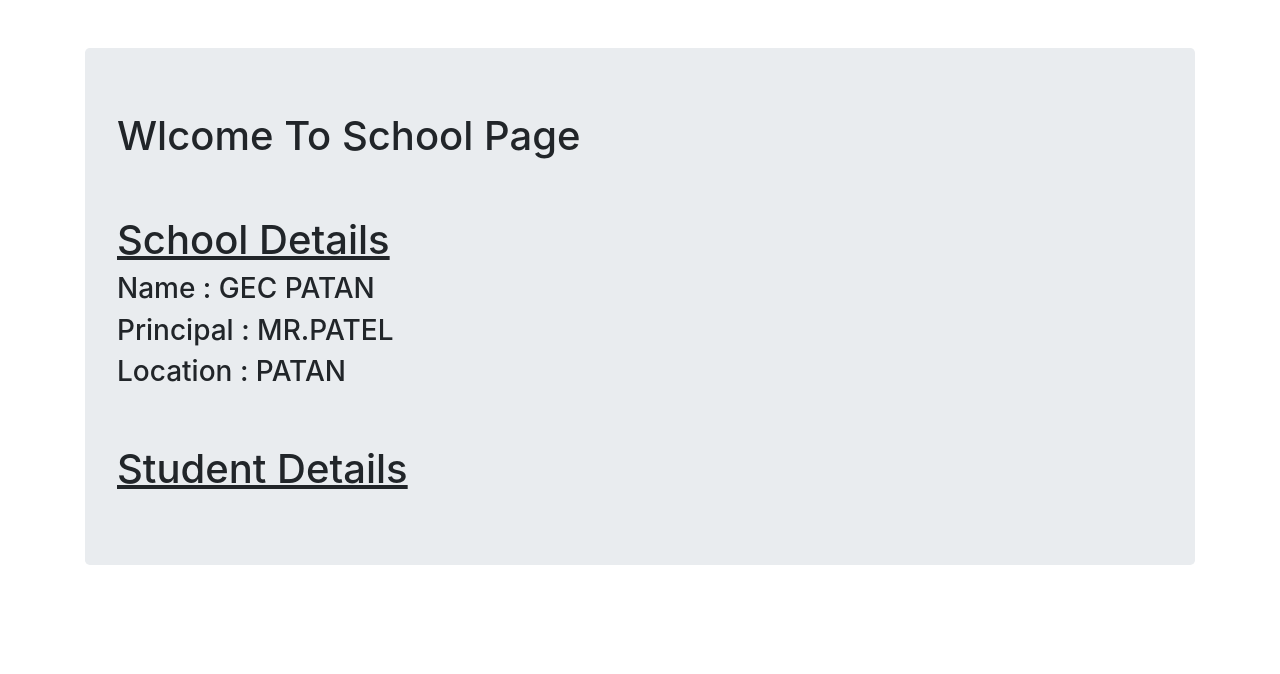
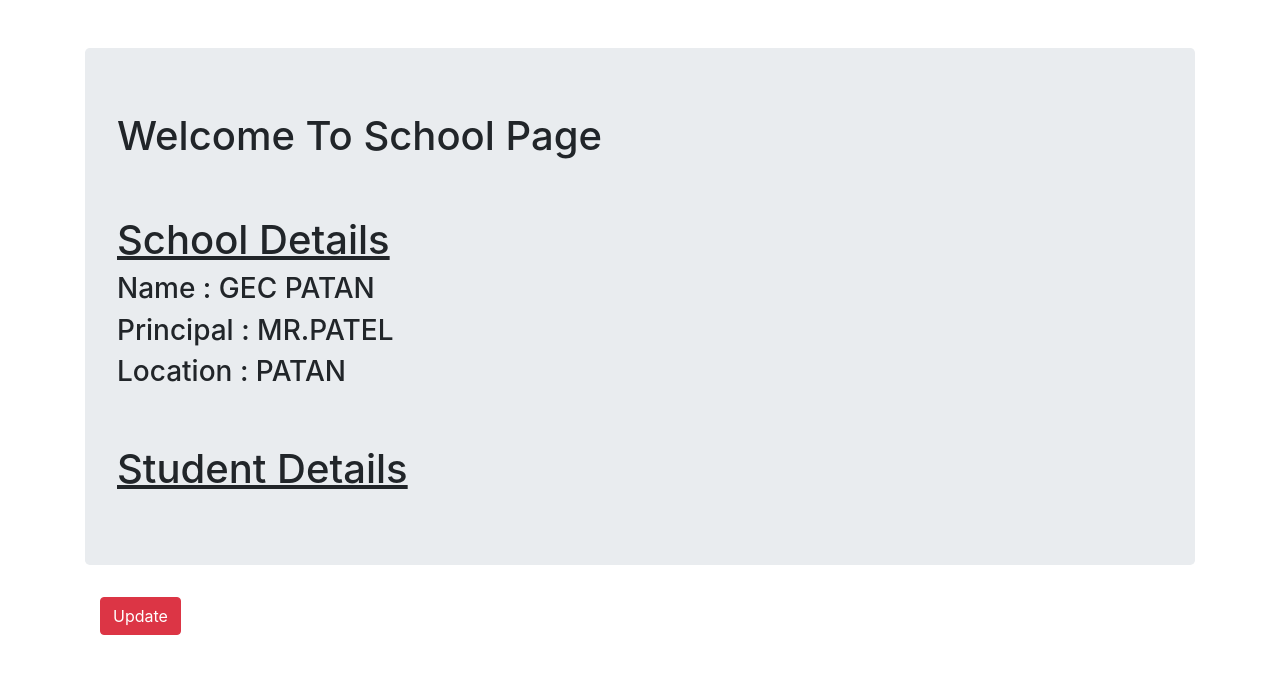
Before and after one commit to jigarviroja/django-code, a Django app: page /basic_app/1/ in a window 1280 px wide. Shown: the part 56-730 px from the top of the page. Run offline with Django 3.2, Linux system fonts and the light colour scheme; data comes from the database, SQL or seed files in the repository; both versions use the stored data as it was after the commit; parts of the project's set-up code (start-up, migrations or seed data) failed here and were passed over; some libraries are stand-ins or nearby versions.

Commit message:
Update Operation Added

```diff
--- a/basic_app/templates/basic_app/school_detail.html
+++ b/basic_app/templates/basic_app/school_detail.html
@@ -1,6 +1,6 @@
 {% extends 'basic_app/basic_app_basic.html' %} {% block body_block %}
 <div class="container jumbotron mt-5">
-    <h1>Wlcome To School Page</h1>
+    <h1>Welcome To School Page</h1>
 
     <br><br>
     <h1><u>School Details</u></h1>
@@ -21,4 +21,8 @@
 
     {% endfor %}
 </div>
+
+<div class="container">
+    <p><a class='btn btn-danger' href="{% url 'basic_app:update' pk=school_detail.pk %}">Update</a></p>
+</div>
 {% endblock %}
--- a/basic_app/urls.py
+++ b/basic_app/urls.py
@@ -8,4 +8,5 @@ urlpatterns = [
     path('', views.SchoolListView.as_view(), name='list'),
     path('<int:pk>/', views.SchoolDetailView.as_view(), name='detail'),
     path('create/', views.SchoolCreateView.as_view(), name='create'),
+    path('update/<int:pk>/', views.SchoolUpdateView.as_view(), name='update'),
 ]
--- a/basic_app/views.py
+++ b/basic_app/views.py
@@ -42,3 +42,8 @@ class SchoolDetailView(DetailView):
 class SchoolCreateView(CreateView):
     fields = ('collage_name', 'principal', 'location')
     model = models.School
+
+
+class SchoolUpdateView(UpdateView):
+    fields = ('collage_name', 'principal')
+    model = models.School
```
Also changed, not shown: db.sqlite3.
